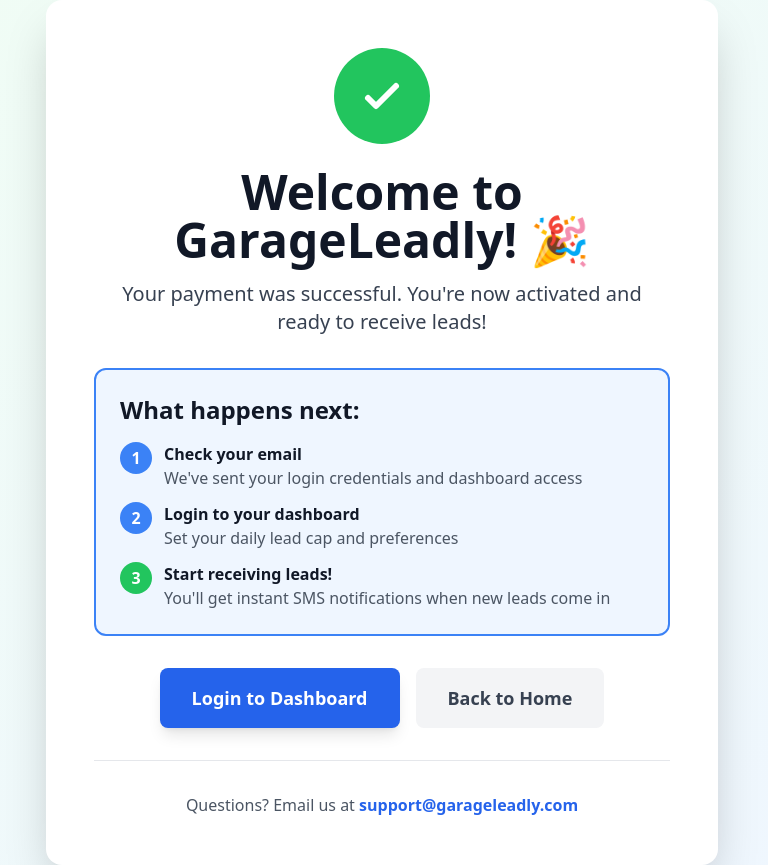
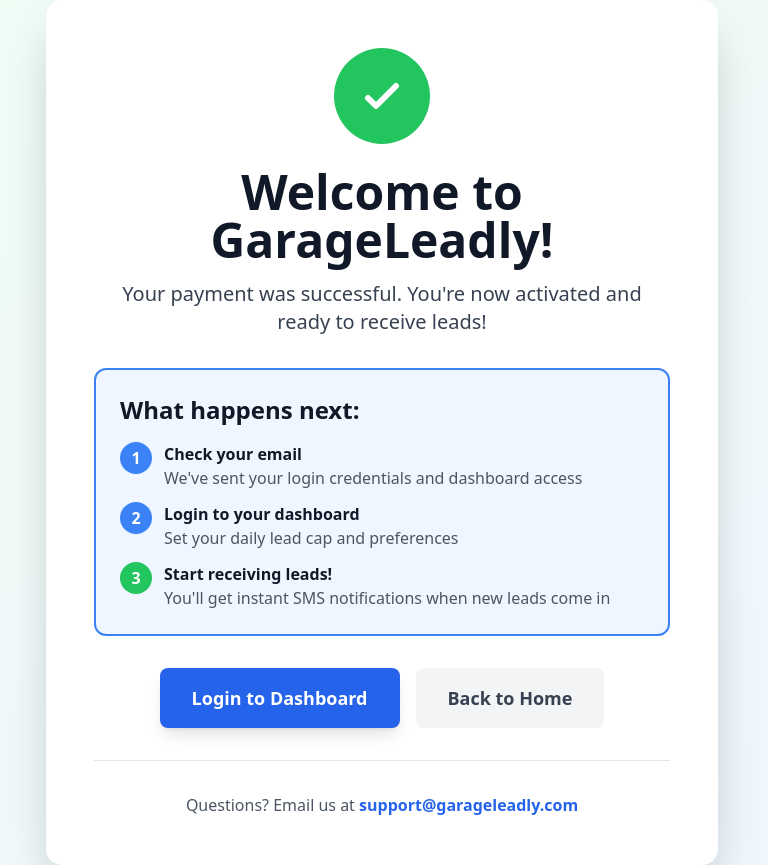
Before and after one commit to jlanddev/garageleadly, a Next.js app: page /signup/success in a window 1280 px wide. Shown: the whole page, without its empty margins (258-1026 px from the left). Built offline with nearby package versions, Linux system fonts and the light colour scheme.

Commit message:
Remove party emoji from success page

```diff
--- a/app/signup/success/page.js
+++ b/app/signup/success/page.js
@@ -23,7 +23,7 @@
 
         {/* Header */}
         <h1 className="text-4xl md:text-5xl font-bold text-gray-900 mb-4">
-          Welcome to GarageLeadly! 🎉
+          Welcome to GarageLeadly!
         </h1>
         <p className="text-xl text-gray-700 mb-8">
           Your payment was successful. You're now activated and ready to receive leads!
```
